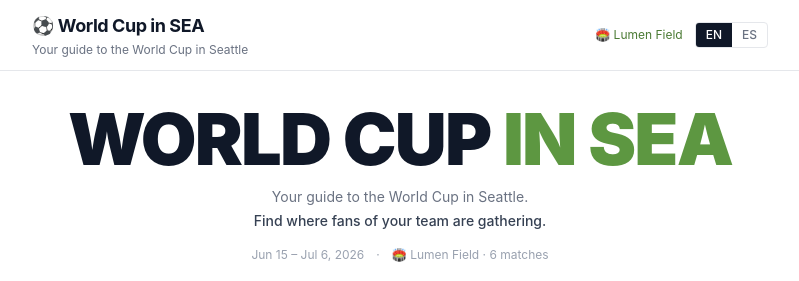
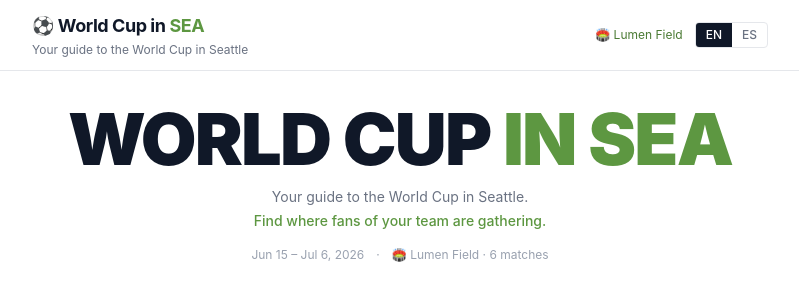
Before and after one commit to jules631/world-cup-in-seattle, a Next.js app: page / in a window 1280 px wide. Shown: the top 281 px of the page, without its empty margins (240-1039 px from the left). Built offline with nearby package versions, Linux system fonts and the light colour scheme; no server answers; the database is empty.

Commit message:
Apply Sounders green to hero tagline and header SEA label

```diff
--- a/components/Header.tsx
+++ b/components/Header.tsx
@@ -9,8 +9,8 @@
     <header className="border-b border-gray-200 sticky top-0 bg-white z-10">
       <div className="max-w-3xl mx-auto px-4 py-3 flex items-center justify-between">
         <div>
-          <a href="/" className="text-lg font-bold tracking-tight text-gray-900 hover:opacity-80">
-            ⚽ World Cup in SEA
+          <a href="/" className="text-lg font-bold tracking-tight hover:opacity-80">
+            <span className="text-gray-900">⚽ World Cup in </span><span className="text-avocado-600">SEA</span>
           </a>
           <p className="text-xs text-gray-500 mt-0.5 hidden sm:block">{t('tagline')}</p>
         </div>
--- a/components/Hero.tsx
+++ b/components/Hero.tsx
@@ -12,7 +12,7 @@
         <span className="text-avocado-600">in SEA</span>
       </h1>
       <p className="mt-3 text-sm text-gray-500">{t('heroSubtitle')}</p>
-      <p className="mt-1 text-sm font-medium text-gray-700">{t('heroTagline')}</p>
+      <p className="mt-1 text-sm font-medium text-avocado-600">{t('heroTagline')}</p>
       <div className="mt-4 flex items-center justify-center gap-3 text-xs text-gray-400">
         <span>Jun 15 – Jul 6, 2026</span>
         <span>·</span>
```
